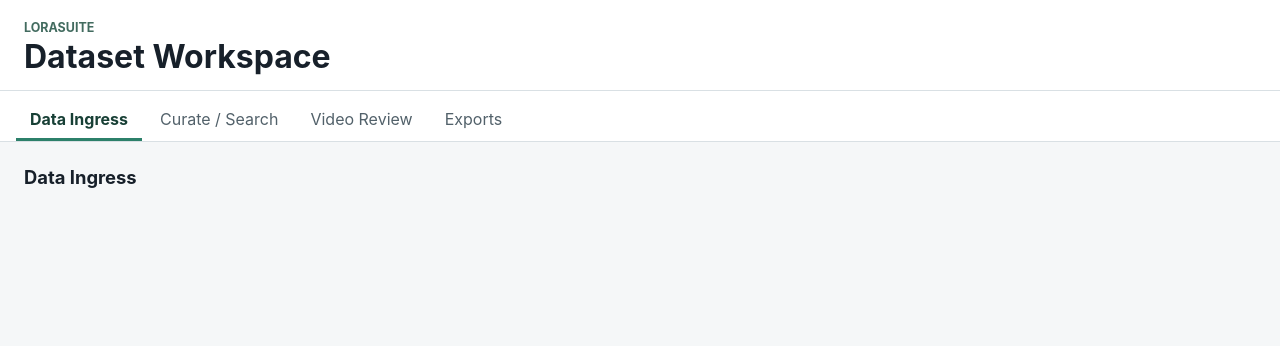
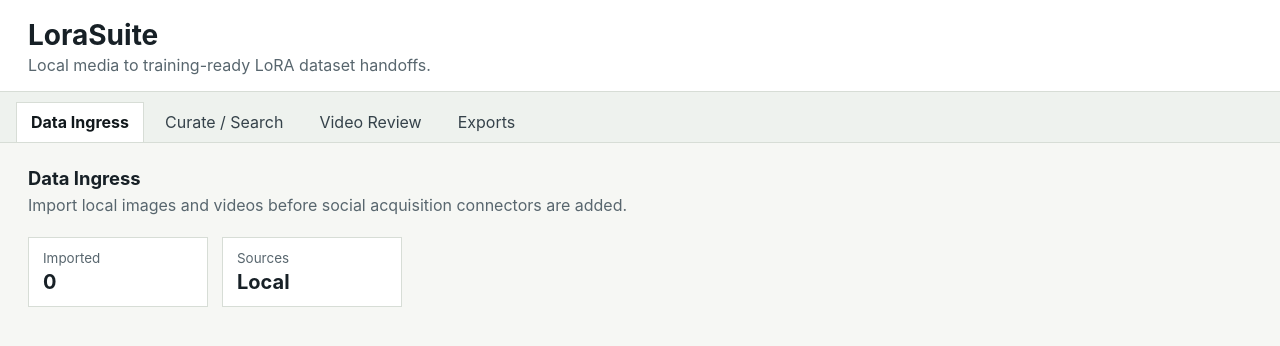
Before and after one commit to MichaelDanCurtis/LoraSuite, a React (Vite) app: page / in a window 1280 px wide. Shown: the top 346 px of the page. Built offline with nearby package versions, Linux system fonts and the light colour scheme; no server answers.

Commit message:
feat: add tabbed workspace shell

```diff
--- a/src/App.tsx
+++ b/src/App.tsx
@@ -1,29 +1,61 @@
-const tabs = ["Data Ingress", "Curate / Search", "Video Review", "Exports"];
+import { useMemo, useState } from "react";
+
+import { CurateSearchTab } from "./components/CurateSearchTab";
+import { DataIngressTab } from "./components/DataIngressTab";
+import { ExportsTab } from "./components/ExportsTab";
+import { VideoReviewTab } from "./components/VideoReviewTab";
+import { createEngineClient } from "./lib/api";
+import type { MediaItem } from "./lib/types";
+
+type TabId = "ingress" | "curate" | "video" | "exports";
+
+const tabs: Array<{ id: TabId; label: string }> = [
+  { id: "ingress", label: "Data Ingress" },
+  { id: "curate", label: "Curate / Search" },
+  { id: "video", label: "Video Review" },
+  { id: "exports", label: "Exports" },
+];
 
 function App() {
+  const [activeTab, setActiveTab] = useState<TabId>("ingress");
+  const [mediaItems, setMediaItems] = useState<MediaItem[]>([]);
+  const engine = useMemo(() => createEngineClient(), []);
+
   return (
     <main className="app-shell">
-      <header className="top-bar">
+      <header className="app-header">
         <div>
-          <p className="eyebrow">LoraSuite</p>
-          <h1>Dataset Workspace</h1>
+          <h1>LoraSuite</h1>
+          <p>Local media to training-ready LoRA dataset handoffs.</p>
         </div>
       </header>
 
-      <nav className="tab-bar" aria-label="Workspace sections">
-        {tabs.map((tab, index) => (
+      <nav className="workspace-tabs" role="tablist" aria-label="LoraSuite workspace">
+        {tabs.map((tab) => (
           <button
-            className={index === 0 ? "tab active" : "tab"}
+            key={tab.id}
+            role="tab"
             type="button"
-            key={tab}
+            aria-selected={activeTab === tab.id}
+            className={activeTab === tab.id ? "tab active" : "tab"}
+            onClick={() => setActiveTab(tab.id)}
           >
-            {tab}
+            {tab.label}
           </button>
         ))}
       </nav>
 
-      <section className="workspace-panel" aria-label="Active workspace">
-        <h2>Data Ingress</h2>
+      <section className="workspace-panel" role="tabpanel">
+        {activeTab === "ingress" && (
+          <DataIngressTab
+            engine={engine}
+            mediaItems={mediaItems}
+            onMediaItemsImported={setMediaItems}
+          />
+        )}
+        {activeTab === "curate" && <CurateSearchTab mediaItems={mediaItems} />}
+        {activeTab === "video" && <VideoReviewTab mediaItems={mediaItems} />}
+        {activeTab === "exports" && <ExportsTab engine={engine} />}
       </section>
     </main>
   );
--- /dev/null
+++ b/src/components/CurateSearchTab.tsx
@@ -0,0 +1,17 @@
+import type { MediaItem } from "../lib/types";
+
+interface CurateSearchTabProps {
+  mediaItems: MediaItem[];
+}
+
+export function CurateSearchTab({ mediaItems }: CurateSearchTabProps) {
+  return (
+    <section className="workspace-section">
+      <div className="section-header">
+        <h2>Curate / Search</h2>
+        <p>PhotoMapAI-derived curation workspace</p>
+      </div>
+      <p className="muted">{mediaItems.length} items available for curation.</p>
+    </section>
+  );
+}
--- /dev/null
+++ b/src/components/DataIngressTab.tsx
@@ -0,0 +1,29 @@
+import type { EngineClient } from "../lib/api";
+import type { MediaItem } from "../lib/types";
+
+interface DataIngressTabProps {
+  engine: EngineClient;
+  mediaItems: MediaItem[];
+  onMediaItemsImported(items: MediaItem[]): void;
+}
+
+export function DataIngressTab({ mediaItems }: DataIngressTabProps) {
+  return (
+    <section className="workspace-section">
+      <div className="section-header">
+        <h2>Data Ingress</h2>
+        <p>Import local images and videos before social acquisition connectors are added.</p>
+      </div>
+      <dl className="metric-grid" aria-label="Ingress summary">
+        <div>
+          <dt>Imported</dt>
+          <dd>{mediaItems.length}</dd>
+        </div>
+        <div>
+          <dt>Sources</dt>
+          <dd>Local</dd>
+        </div>
+      </dl>
+    </section>
+  );
+}
--- /dev/null
+++ b/src/components/ExportsTab.tsx
@@ -0,0 +1,17 @@
+import type { EngineClient } from "../lib/api";
+
+interface ExportsTabProps {
+  engine: EngineClient;
+}
+
+export function ExportsTab(_props: ExportsTabProps) {
+  return (
+    <section className="workspace-section">
+      <div className="section-header">
+        <h2>Exports</h2>
+        <p>Create RunComfy AI Toolkit image dataset folders.</p>
+      </div>
+      <p className="muted">RunComfy image export controls are staged for the next UI slice.</p>
+    </section>
+  );
+}
--- /dev/null
+++ b/src/components/VideoReviewTab.tsx
@@ -0,0 +1,19 @@
+import type { MediaItem } from "../lib/types";
+
+interface VideoReviewTabProps {
+  mediaItems: MediaItem[];
+}
+
+export function VideoReviewTab({ mediaItems }: VideoReviewTabProps) {
+  const videoCount = mediaItems.filter((item) => item.media_type === "video").length;
+
+  return (
+    <section className="workspace-section">
+      <div className="section-header">
+        <h2>Video Review</h2>
+        <p>Select segment ranges and intent flags for video, image, and voice handoffs.</p>
+      </div>
+      <p className="muted">{videoCount} videos ready for segment review.</p>
+    </section>
+  );
+}
--- /dev/null
+++ b/src/lib/api.ts
@@ -0,0 +1,76 @@
+import type { ExportPackage, LocalImportResponse, RunComfyExportRequest } from "./types";
+
+interface EngineResponse {
+  ok: boolean;
+  status: number;
+  json(): Promise<unknown>;
+  text?(): Promise<string>;
+}
+
+type FetchLike = (input: string, init: RequestInit) => Promise<EngineResponse>;
+
+export interface EngineClient {
+  importLocal(paths: string[]): Promise<LocalImportResponse>;
+  exportRunComfyImage(request: RunComfyExportRequest): Promise<ExportPackage>;
+}
+
+const defaultBaseUrl =
+  (import.meta.env.VITE_LORASUITE_ENGINE_URL as string | undefined) || "http://127.0.0.1:8765";
+
+export function createEngineClient(
+  baseUrl = defaultBaseUrl,
+  fetcher: FetchLike = fetch,
+): EngineClient {
+  const normalizedBaseUrl = baseUrl.replace(/\/$/, "");
+
+  async function postJson<TResponse>(path: string, body: unknown): Promise<TResponse> {
+    const response = await fetcher(`${normalizedBaseUrl}${path}`, {
+      method: "POST",
+      headers: { "Content-Type": "application/json" },
+      body: JSON.stringify(body),
+    });
+
+    if (!response.ok) {
+      throw new Error(await readEngineError(response));
+    }
+
+    return (await response.json()) as TResponse;
+  }
+
+  return {
+    importLocal(paths: string[]) {
+      return postJson<LocalImportResponse>("/vault/import/local", { paths });
+    },
+    exportRunComfyImage(request: RunComfyExportRequest) {
+      return postJson<ExportPackage>("/exports/runcomfy-image", request);
+    },
+  };
+}
+
+async function readEngineError(response: EngineResponse): Promise<string> {
+  try {
+    const body = await response.json();
+    if (isDetailBody(body)) {
+      return body.detail;
+    }
+    if (body && typeof body === "object") {
+      return JSON.stringify(body);
+    }
+  } catch {
+    const text = await response.text?.();
+    if (text) {
+      return text;
+    }
+  }
+
+  return `Engine request failed: ${response.status}`;
+}
+
+function isDetailBody(value: unknown): value is { detail: string } {
+  return (
+    typeof value === "object" &&
+    value !== null &&
+    "detail" in value &&
+    typeof (value as { detail: unknown }).detail === "string"
+  );
+}
--- /dev/null
+++ b/src/lib/types.ts
@@ -0,0 +1,41 @@
+export type MediaType = "image" | "video" | "audio";
+
+export interface ImportErrorInfo {
+  path: string;
+  code: string;
+  message: string;
+}
+
+export interface MediaItem {
+  id: string;
+  source_id?: string;
+  raw_path?: string;
+  media_type: MediaType;
+  sha256?: string;
+  duration?: number | null;
+  width?: number | null;
+  height?: number | null;
+  status?: string;
+  metadata_json?: Record<string, unknown>;
+}
+
+export interface LocalImportResponse {
+  media_items: MediaItem[];
+  errors: ImportErrorInfo[];
+}
+
+export interface RunComfyExportRequest {
+  frames: string[];
+  output_dir: string;
+  caption_template: string;
+  source_segment_ids: string[];
+}
+
+export interface ExportPackage {
+  id: string;
+  export_type: string;
+  output_path: string;
+  manifest_path?: string | null;
+  source_segment_ids: string[];
+  status: string;
+}
--- a/src/styles.css
+++ b/src/styles.css
@@ -2,8 +2,8 @@
   font-family:
     Inter, ui-sans-serif, system-ui, -apple-system, BlinkMacSystemFont, "Segoe UI",
     sans-serif;
-  color: #17202a;
-  background: #f5f7f8;
+  color: #172026;
+  background: #f6f7f4;
   font-synthesis: none;
   text-rendering: optimizeLegibility;
   -webkit-font-smoothing: antialiased;
@@ -37,22 +37,13 @@
   grid-template-rows: auto auto 1fr;
 }
 
-.top-bar {
+.app-header {
   display: flex;
   align-items: center;
   justify-content: space-between;
-  padding: 20px 24px 16px;
-  border-bottom: 1px solid #d9e0e4;
+  padding: 20px 28px 16px;
+  border-bottom: 1px solid #d7ddd6;
   background: #ffffff;
-}
-
-.eyebrow {
-  margin: 0 0 4px;
-  color: #426b5f;
-  font-size: 0.78rem;
-  font-weight: 700;
-  letter-spacing: 0;
-  text-transform: uppercase;
 }
 
 h1,
@@ -62,7 +53,8 @@
 }
 
 h1 {
-  font-size: clamp(1.45rem, 1.2rem + 1vw, 2rem);
+  margin-bottom: 4px;
+  font-size: 28px;
   line-height: 1.1;
 }
 
@@ -70,38 +62,82 @@
   font-size: 1.15rem;
 }
 
-.tab-bar {
+.app-header p,
+.section-header p,
+.muted {
+  margin: 0;
+  color: #58666e;
+}
+
+.workspace-tabs {
   display: flex;
-  gap: 4px;
-  padding: 8px 16px 0;
+  gap: 6px;
+  padding: 10px 16px 0;
   overflow-x: auto;
-  background: #ffffff;
-  border-bottom: 1px solid #d9e0e4;
+  background: #eef2ee;
+  border-bottom: 1px solid #d7ddd6;
 }
 
 .tab {
-  min-height: 42px;
+  min-height: 40px;
   padding: 0 14px;
-  border: 0;
-  border-bottom: 3px solid transparent;
-  color: #52616a;
+  border: 1px solid transparent;
+  border-bottom: 0;
+  color: #35424a;
   background: transparent;
   white-space: nowrap;
 }
 
 .tab:hover,
 .tab:focus-visible {
-  color: #17202a;
-  background: #edf2f0;
+  color: #11181c;
+  background: #e3e9e5;
   outline: none;
 }
 
 .tab.active {
-  color: #173f35;
-  border-bottom-color: #2c806a;
-  font-weight: 700;
+  color: #11181c;
+  background: #ffffff;
+  border-color: #d7ddd6;
+  font-weight: 650;
 }
 
 .workspace-panel {
-  padding: 24px;
+  padding: 24px 28px;
 }
+
+.workspace-section {
+  max-width: 980px;
+}
+
+.section-header {
+  display: grid;
+  gap: 6px;
+  margin-bottom: 22px;
+}
+
+.metric-grid {
+  display: grid;
+  grid-template-columns: repeat(2, minmax(120px, 180px));
+  gap: 14px;
+  margin: 0;
+}
+
+.metric-grid div {
+  padding: 12px 14px;
+  border: 1px solid #d7ddd6;
+  background: #ffffff;
+}
+
+.metric-grid dt {
+  margin-bottom: 4px;
+  color: #58666e;
+  font-size: 0.84rem;
+}
+
+.metric-grid dd {
+  margin: 0;
+  color: #172026;
+  font-size: 1.25rem;
+  font-weight: 700;
+}
```
Also changed, not shown: src/setupTests.ts (+6 -0 lines), 2 other files (tests, documents, lock files or other folders).
